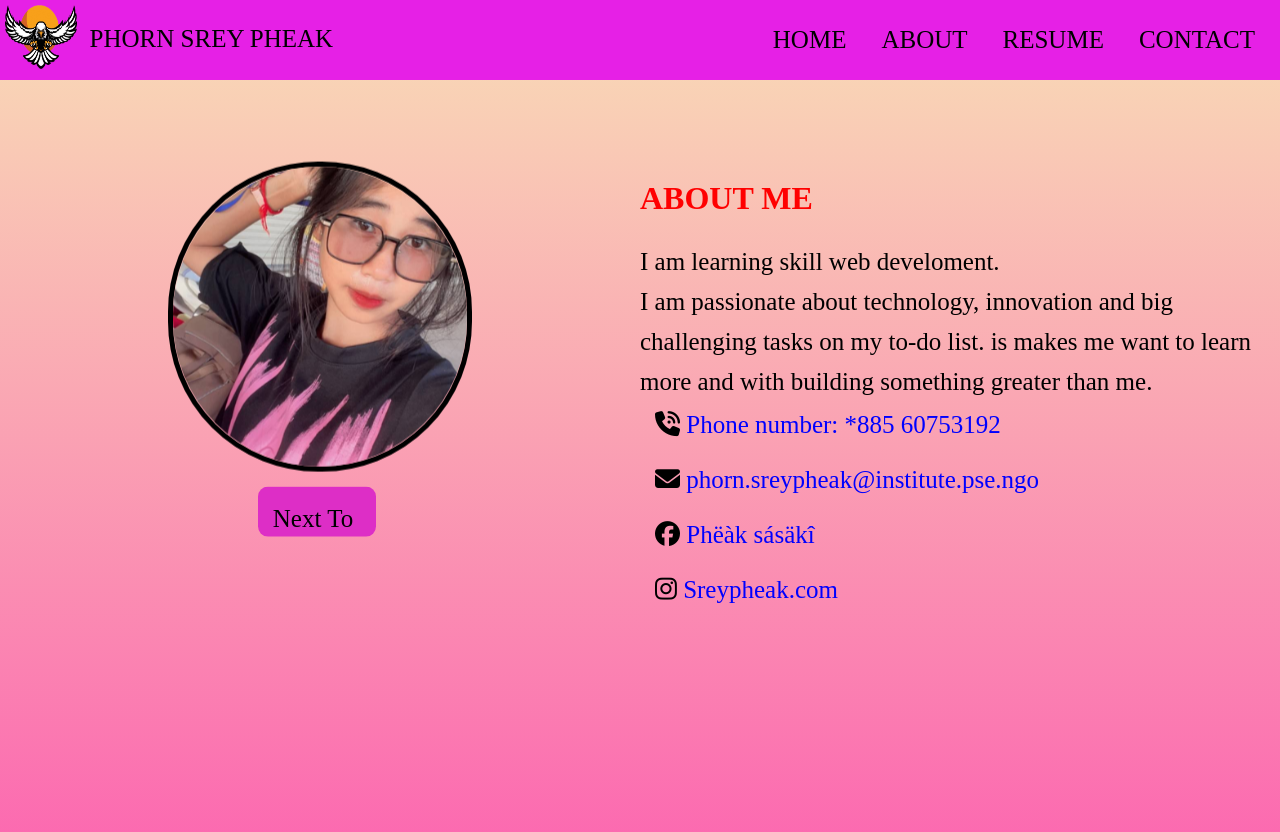
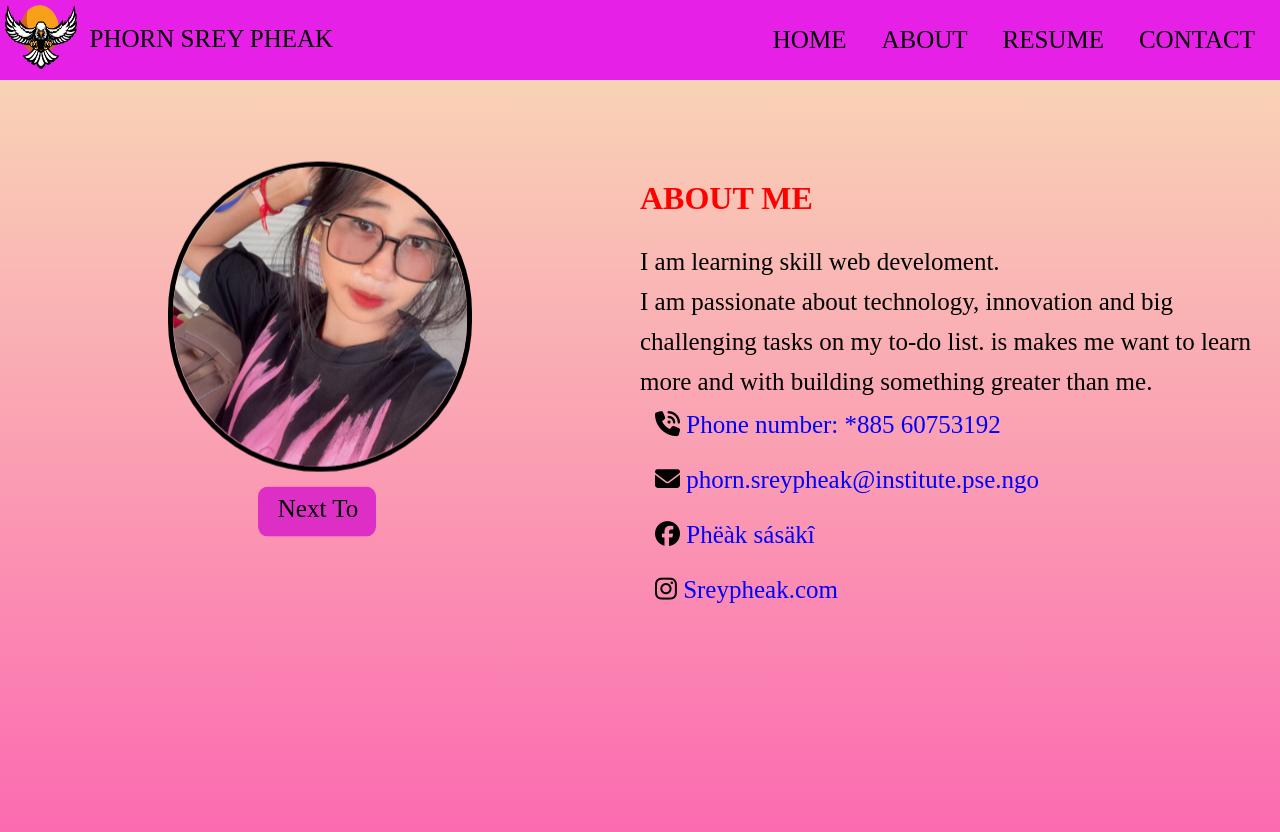
Before and after one commit to pheak2492008/Project-Portfoilo-sreypheak, a plain HTML site: page about.html in a window 1280 px wide. Drawn offline with Linux system fonts and the light colour scheme.

Commit message:
add index

```diff
--- a/style/index.css
+++ b/style/index.css
@@ -138,8 +138,7 @@ body {
 .box3-3 p {
   color: black;
   margin-top: 2px;
-  padding: 10px;
-  margin-left: 5px;
+  margin-left: 20px;
   font-size: 25px;
 }
 .box4-tex {
```
